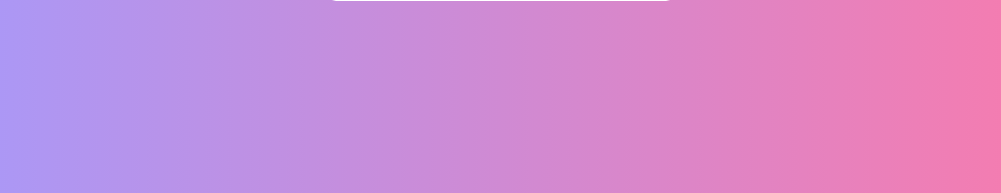
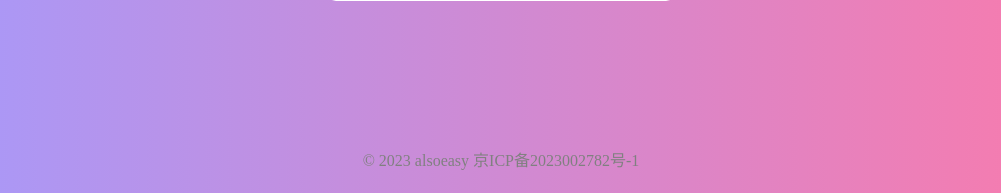
Before and after one commit to 1090146450/Examination, a Django app: page /login/ in a window 1280 px wide. Shown: the part 607-800 px from the top of the page, without its empty margins (139-1140 px from the left). Run offline with Django 4.2, Linux system fonts and the light colour scheme.

Commit message:
添加了域名备案

```diff
--- a/Examination/StudentExamination/templates/login.html
+++ b/Examination/StudentExamination/templates/login.html
@@ -74,6 +74,24 @@
             .g {
                 margin: 10px;
             }
+            .icp {
+            position: absolute;
+            bottom: 0px;
+            padding: 10px 0;
+            width: 100%;
+            height: 36px;
+            text-align: center;
+            color: gray;
+            z-index: 1000;
+        }
+        .icp > a {
+            color: gray;
+            text-decoration: none;
+        }
+        .icp > a:hover {
+            color: aqua;
+            text-decoration: none;
+        }
         </style>
     </head>
     <body>
@@ -97,6 +115,7 @@
                 <div class="g">Forget the password?<a href="#">Retrieve</a></div>
             </div>
         </di>
+    <div class="icp">© 2023 alsoeasy <a href="http://beian.miit.gov.cn/" target="_blank"> 京ICP备2023002782号-1</a></div>
     </body>
     <script src="{% static 'plugins/jquery-3.6.1.min.js' %}"></script>
     <script type="text/javascript">
```
Also changed, not shown: Examination/StudentExamination/templates/layout.html (+21 -0 lines).
